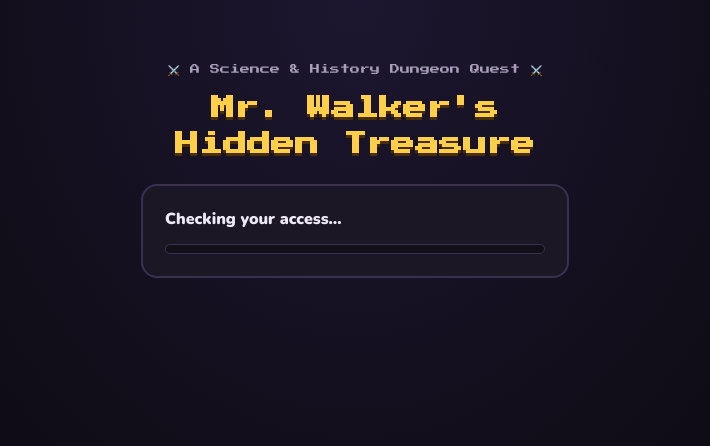
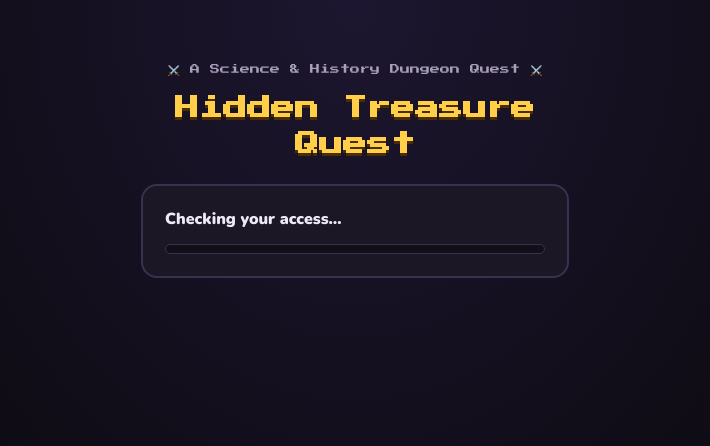
Before and after one commit to gwalker84/hidden-treasure, a plain HTML site: page index.html in a window 1280 px wide. Shown: the whole page, without its empty margins (285-995 px from the left). Drawn offline with nearby package versions, Linux system fonts and the light colour scheme; no server answers.

Commit message:
Rename to Hidden Treasure Quest

```diff
--- a/index.html
+++ b/index.html
@@ -3,7 +3,7 @@
 <head>
 <meta charset="UTF-8">
 <meta name="viewport" content="width=device-width, initial-scale=1">
-<title>Mr. Walker's Hidden Treasure</title>
+<title>Hidden Treasure Quest</title>
 <link rel="manifest" href="manifest.webmanifest"><link rel="icon" href="icon.svg" type="image/svg+xml"><meta name="theme-color" content="#1d1830">
 <link rel="preconnect" href="https://fonts.googleapis.com">
 <link href="https://fonts.googleapis.com/css2?family=Press+Start+2P&family=Nunito:wght@400;700;900&display=swap" rel="stylesheet">
@@ -31,7 +31,7 @@ a{color:#7cc4ff}
 <body>
 <div class="box">
  <div class="kick px">⚔️ A Science &amp; History Dungeon Quest ⚔️</div>
- <h1 class="px">Mr. Walker's<br>Hidden Treasure</h1>
+ <h1 class="px">Hidden Treasure<br>Quest</h1>
 
  <div class="card" id="loading">
   <div id="loadText" style="font-weight:900">Checking your access…</div>
```
Also changed, not shown: manifest.webmanifest.
